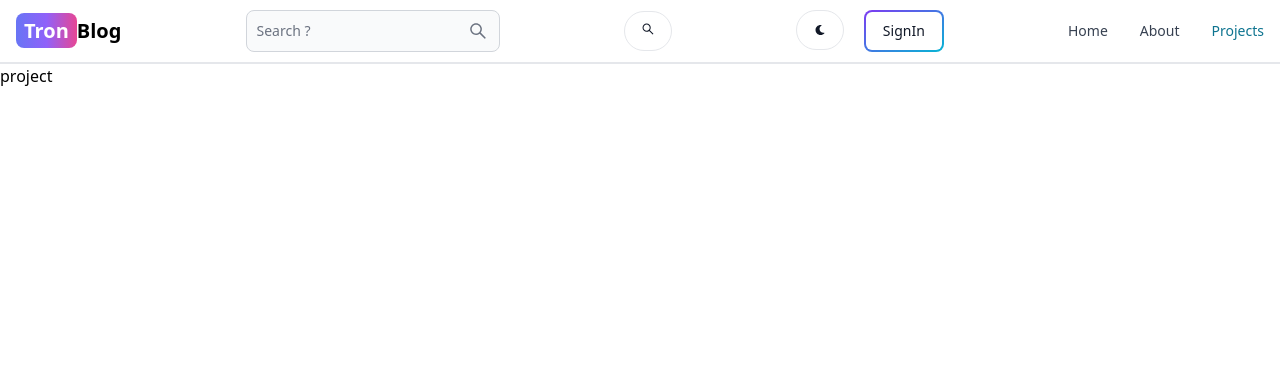
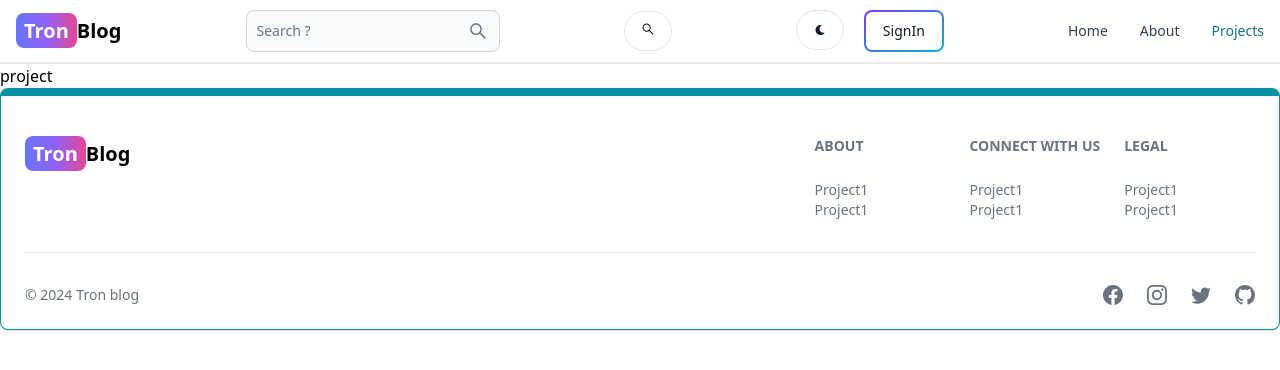
Before and after one commit to tron2003/tron_blog, a React (Vite) app in the folder client/: page /projects in a window 1280 px wide. Shown: the top 370 px of the page. Built offline with nearby package versions, Linux system fonts and the light colour scheme.

Commit message:
added footer part

```diff
--- a/client/src/App.jsx
+++ b/client/src/App.jsx
@@ -11,7 +11,7 @@
 import Home from "./pages/home";
 import Project from "./pages/project";
 import Header from "./components/header"
-
+import Footer from "./components/footer"
 function App() {
   return (
     <BrowserRouter>
@@ -29,6 +29,7 @@
           <Route path="/projects" element={<Project />} />
         </Route>
       </Routes>
+      <Footer/>
     </BrowserRouter>
   );
 }
--- /dev/null
+++ b/client/src/components/footer.jsx
@@ -0,0 +1,83 @@
+import { Footer } from "flowbite-react";
+import React from "react";
+import { Link } from "react-router-dom";
+import { BsFacebook, BsInstagram, BsTwitter, BsGithub } from "react-icons/bs";
+export default function FooterCom() {
+  return (
+    <Footer container className="border border-t-8 border-teal-500 ">
+      <div className="w-full max-w-7xl mx-auto">
+        <div className="grid w-full justify-between sm:flex md:grid-cols-1">
+          <div className="mt-5">
+            <Link
+              to="/"
+              className="self-center whitespace-nowrap text-lg sm:text-xl font-semibold dark:text-white"
+            >
+              <span className="px-2 py-1 bg-gradient-to-r from-indigo-500 via-purple-500 to-pink-500 rounded-lg text-white">
+                Tron
+              </span>
+              Blog
+            </Link>
+          </div>
+          <div className="grid grid-cols-2 gap-8 mt-4 sm:grid-cols-3 sm:gap-6">
+            <div>
+              <Footer.Title title="About" />
+              <Footer.LinkGroup col>
+                <Footer.Link href="" target="_blank" rel="noopener noreference">
+                  Project1
+                </Footer.Link>
+              </Footer.LinkGroup>
+
+              <Footer.LinkGroup col>
+                <Footer.Link href="" target="_blank" rel="noopener noreference">
+                  Project1
+                </Footer.Link>
+              </Footer.LinkGroup>
+            </div>
+            <div>
+              <Footer.Title title="Connect With Us" />
+              <Footer.LinkGroup col>
+                <Footer.Link href="" target="_blank" rel="noopener noreference">
+                  Project1
+                </Footer.Link>
+              </Footer.LinkGroup>
+
+              <Footer.LinkGroup col>
+                <Footer.Link href="" target="_blank" rel="noopener noreference">
+                  Project1
+                </Footer.Link>
+              </Footer.LinkGroup>
+            </div>
+            <div>
+              <Footer.Title title="Legal" />
+              <Footer.LinkGroup col>
+                <Footer.Link href="" target="_blank" rel="noopener noreference">
+                  Project1
+                </Footer.Link>
+              </Footer.LinkGroup>
+
+              <Footer.LinkGroup col>
+                <Footer.Link href="" target="_blank" rel="noopener noreference">
+                  Project1
+                </Footer.Link>
+              </Footer.LinkGroup>
+            </div>
+          </div>
+        </div>
+        <Footer.Divider />
+        <div className="w-full sm:flex sm:items-center sm:justify-between gap-4">
+          <Footer.Copyright
+            href="#"
+            by="Tron blog"
+            year={new Date().getFullYear()}
+          />
+          <div className="flex gap-6 sm:mt-0 mt-4 sm:justify-center">
+            <Footer.Icon href="#" icon={BsFacebook} />
+            <Footer.Icon href="#" icon={BsInstagram} />
+            <Footer.Icon href="#" icon={BsTwitter} />
+            <Footer.Icon href="#" icon={BsGithub} />
+          </div>
+        </div>
+      </div>
+    </Footer>
+  );
+}
```
